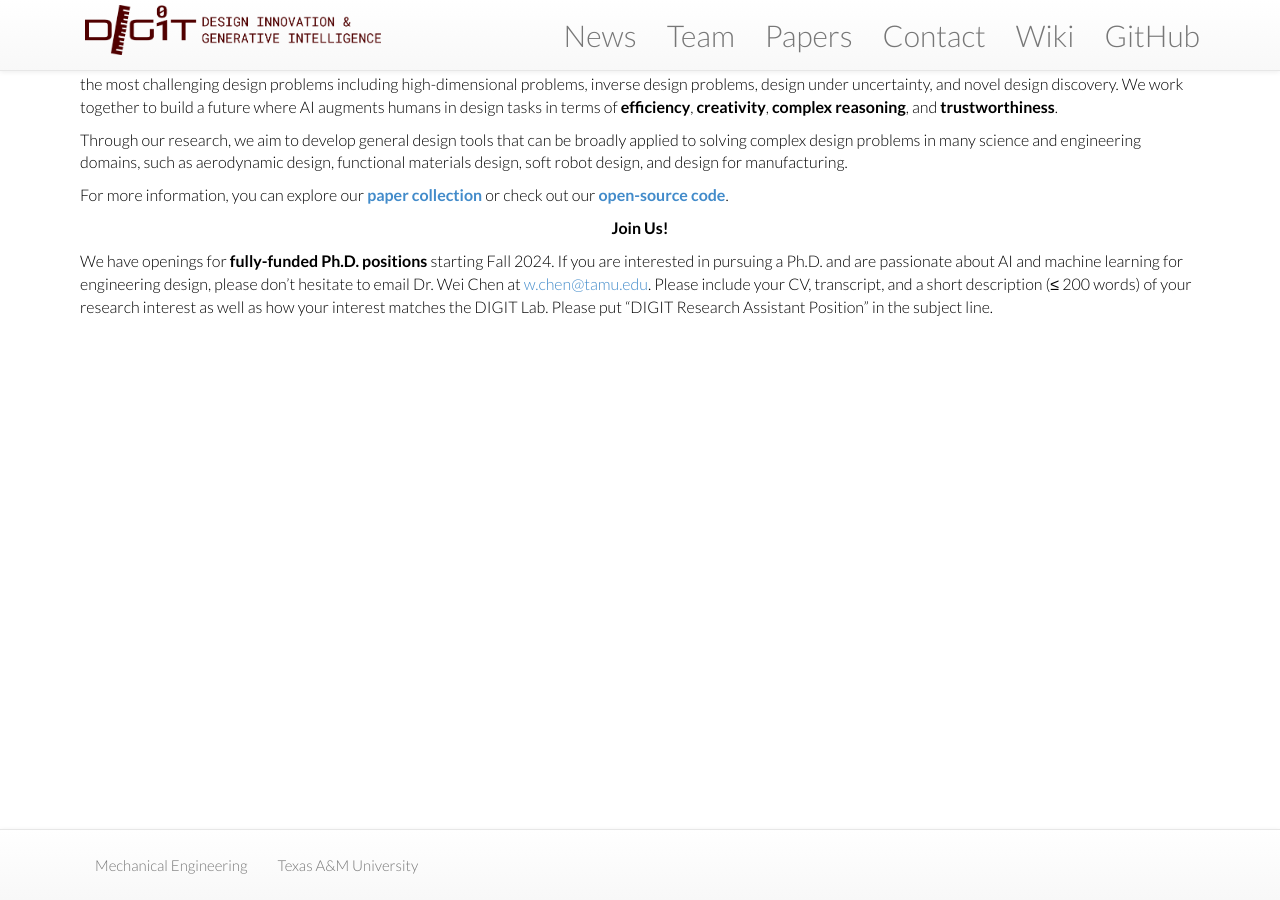
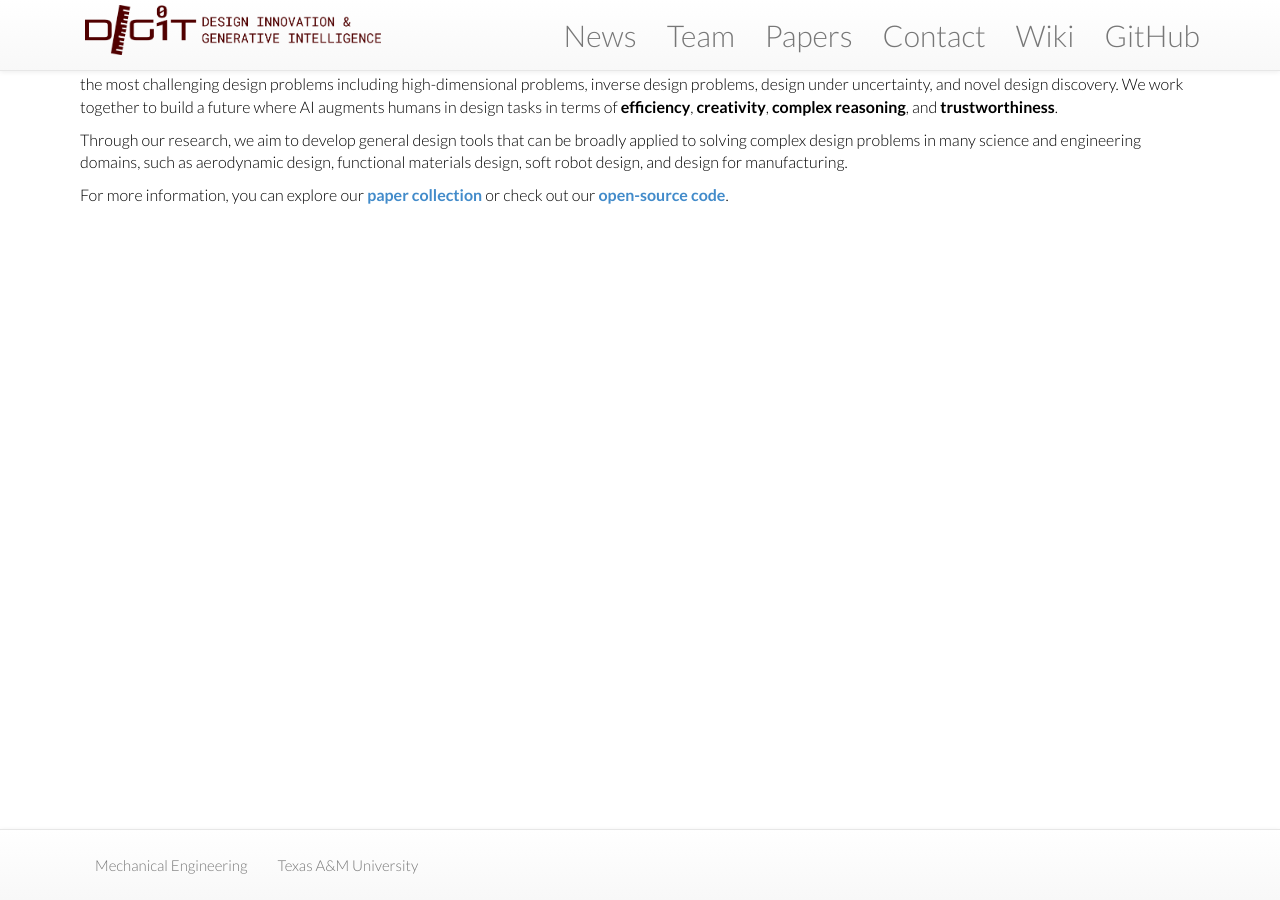
Before and after one commit to jihao2021/trojanbears, a Jekyll site: the page built from misc/_posts/2023-08-15-home.md, in a window 1280 px wide. Built offline with Jekyll 4.4.1, drawn with Linux system fonts in a browser that asks for light colours; nearby versions of some CDN libraries.

Commit message:
Update 2023-08-15-home.md

```diff
--- a/misc/_posts/2023-08-15-home.md
+++ b/misc/_posts/2023-08-15-home.md
@@ -11,6 +11,6 @@ Through our research, we aim to develop general design tools that can be broadly
 
 For more information, you can explore our [**paper collection**](/papers/) or check out our [**open-source code**](https://www.github.com/DIGITLab23).
 
-**<center>Join Us!</center>**
+<!-- **<center>Join Us!</center>**
 
-We have openings for **fully-funded Ph.D. positions** starting Fall 2024. If you are interested in pursuing a Ph.D. and are passionate about AI and machine learning for engineering design, please don't hesitate to email Dr. Wei Chen at [w.chen@tamu.edu](mailto:w.chen@tamu.edu). Please include your CV, transcript, and a short description (≤ 200 words) of your research interest as well as how your interest matches the DIGIT Lab. Please put "DIGIT Research Assistant Position" in the subject line.
+We have openings for **fully-funded Ph.D. positions** starting Fall 2024. If you are interested in pursuing a Ph.D. and are passionate about AI and machine learning for engineering design, please don't hesitate to email Dr. Wei Chen at [w.chen@tamu.edu](mailto:w.chen@tamu.edu). Please include your CV, transcript, and a short description (≤ 200 words) of your research interest as well as how your interest matches the DIGIT Lab. Please put "DIGIT Research Assistant Position" in the subject line. -->
```
